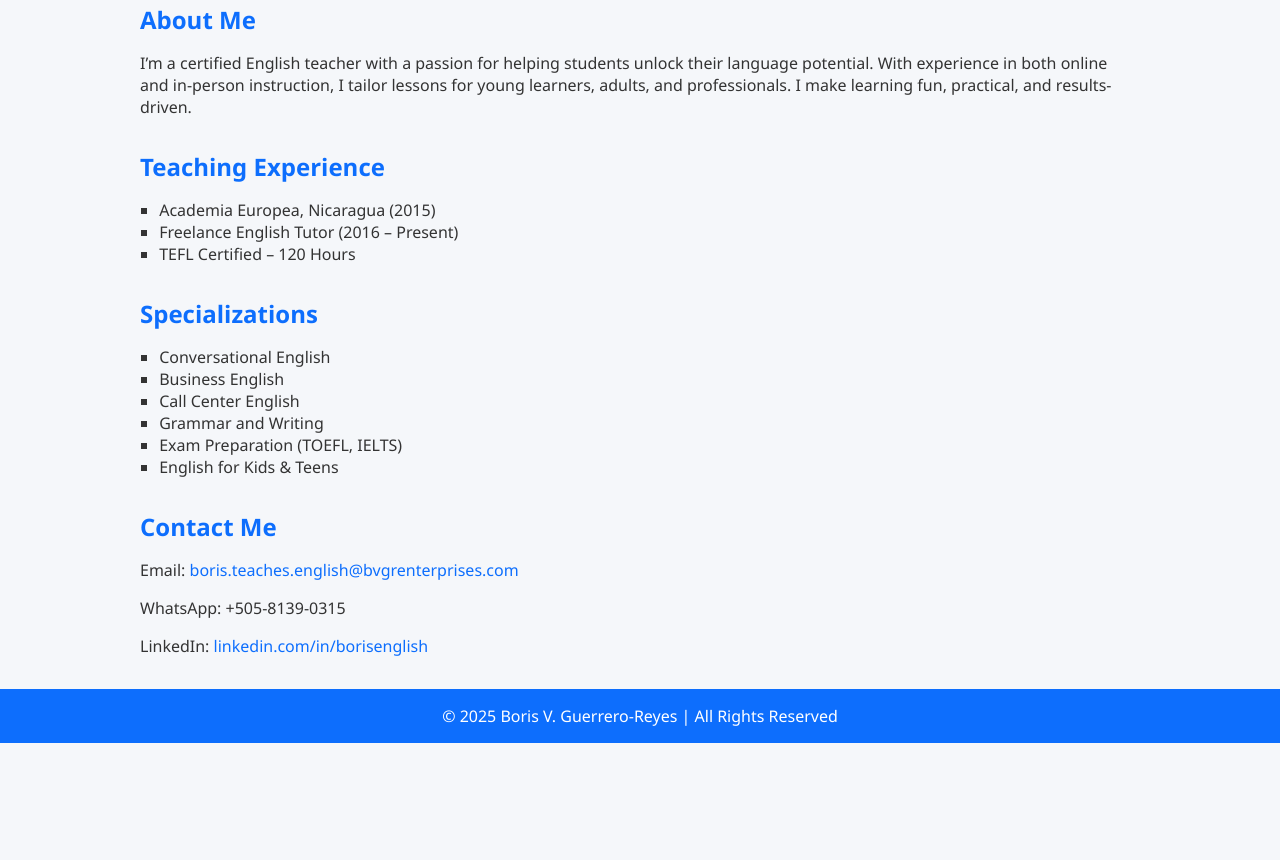
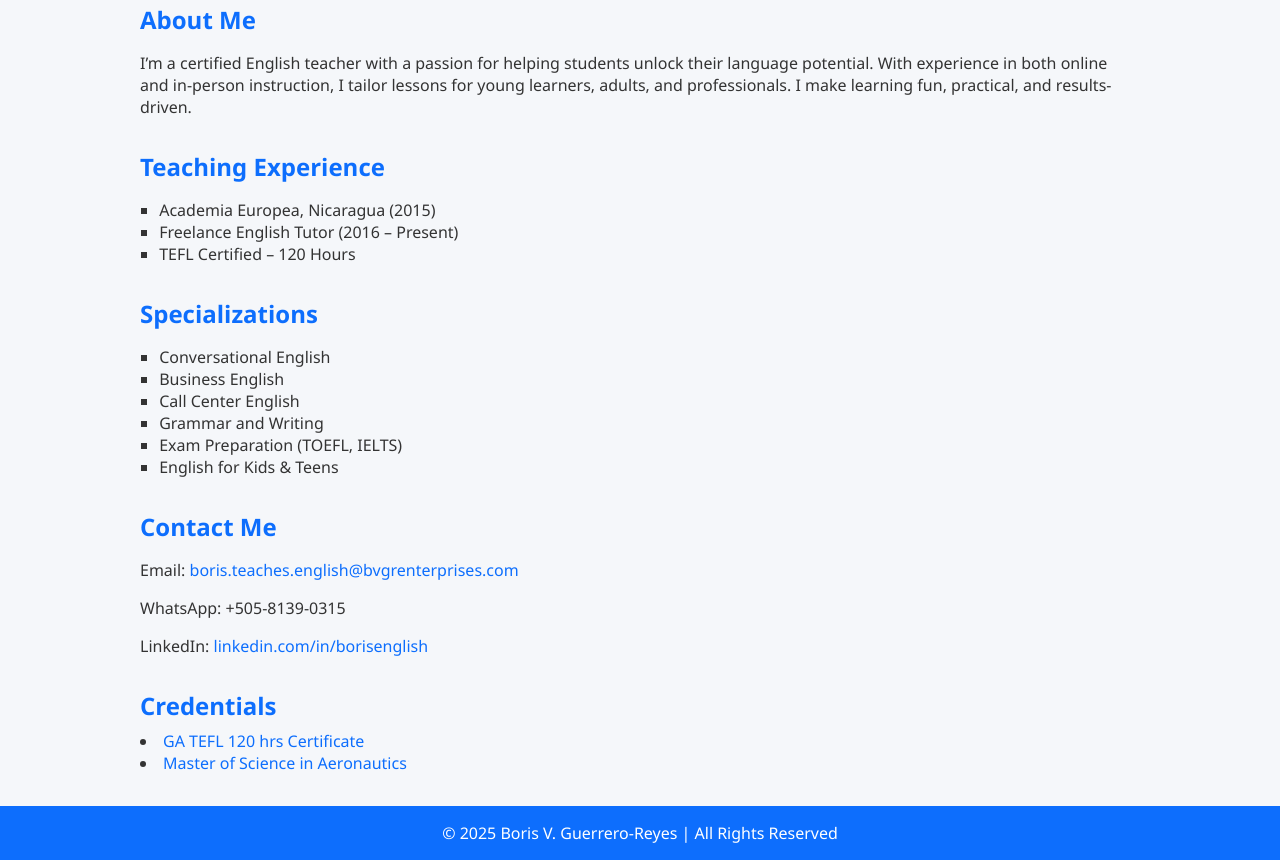
Before and after one commit to bvgr003/Boris-Teaches-English, a plain HTML site: page index.html in a window 1280 px wide. Shown: the part 378-1238 px from the top of the page. Before the commit the page ends 1121 px from the top, so only its background shows below. Drawn offline with Linux system fonts and the light colour scheme.

Commit message:
Update index.html

```diff
--- a/index.html
+++ b/index.html
@@ -1,5 +1,6 @@
 <!DOCTYPE html>
 <html lang="en">
+
 <head>
     <meta charset="UTF-8">
     <meta name="viewport" content="width=device-width, initial-scale=1">
@@ -77,6 +78,7 @@
         }
     </style>
 </head>
+
 <body>
 
     <header>
@@ -122,11 +124,18 @@
             <p>WhatsApp: +505-8139-0315</p>
             <p>LinkedIn: <a href="https://www.linkedin.com/in/boris-guerrero-reyes-051193297/" target="_blank">linkedin.com/in/borisenglish</a></p>
         </div>
+
+
+        <div class="section">
+            <h2>Credentials</h2>
+            <li> <a href="https://drive.google.com/file/d/1EfExcjfYLXynOPsc_XxMe7gb6PpVDP_P/view?usp=drive_link">GA TEFL 120 hrs Certificate</a></li>
+            <li><a href="https://drive.google.com/file/d/1uRgkVfDu0Yu8JmEtMrx78Kt0c0oirF1R/view?usp=drive_link">Master of Science in Aeronautics</a></li>
         </div>
-
+    </div>
     <footer>
         &copy; 2025 Boris V. Guerrero-Reyes | All Rights Reserved
     </footer>
 
 </body>
+
 </html>
```
Lines whose indentation alone changed are shown as unchanged.
